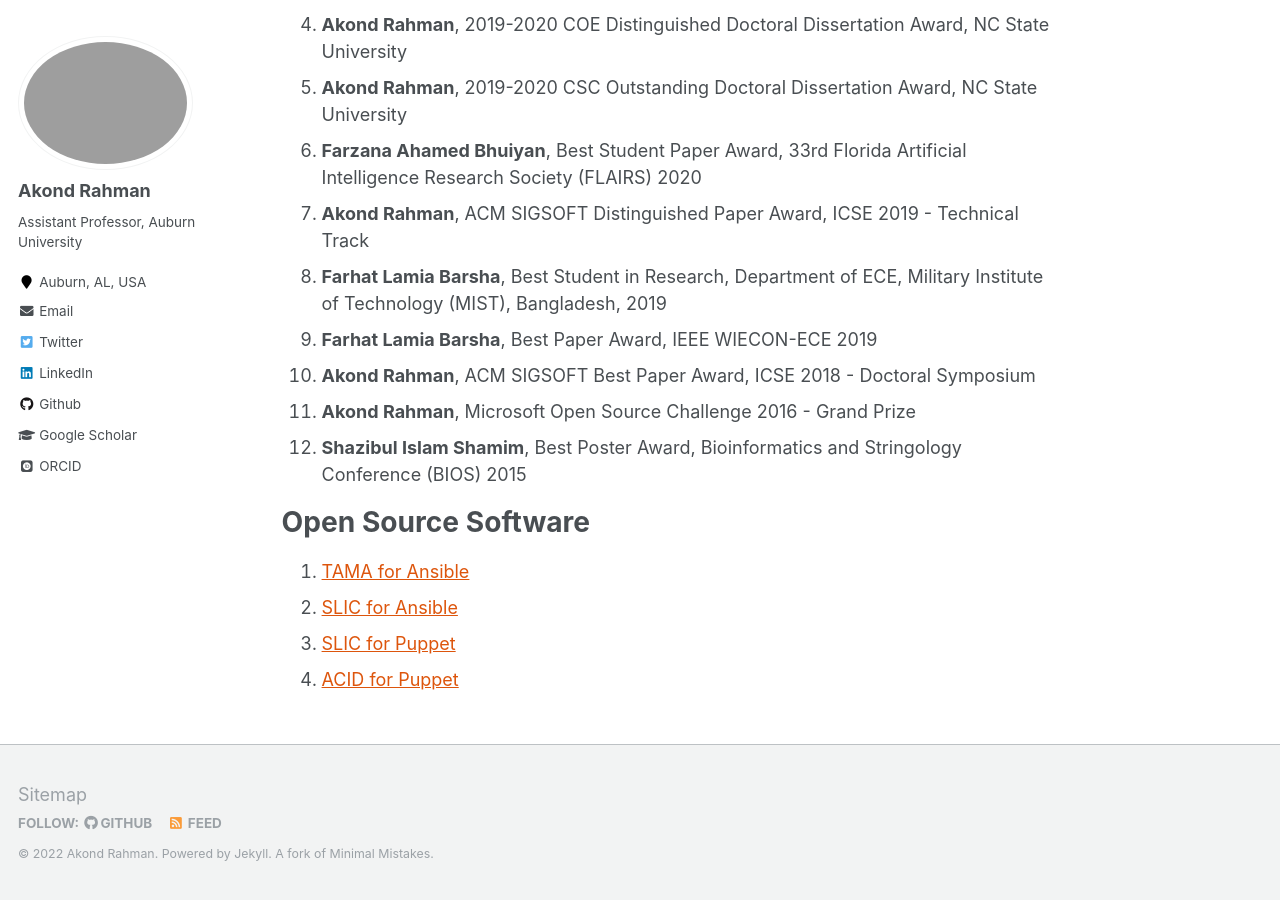
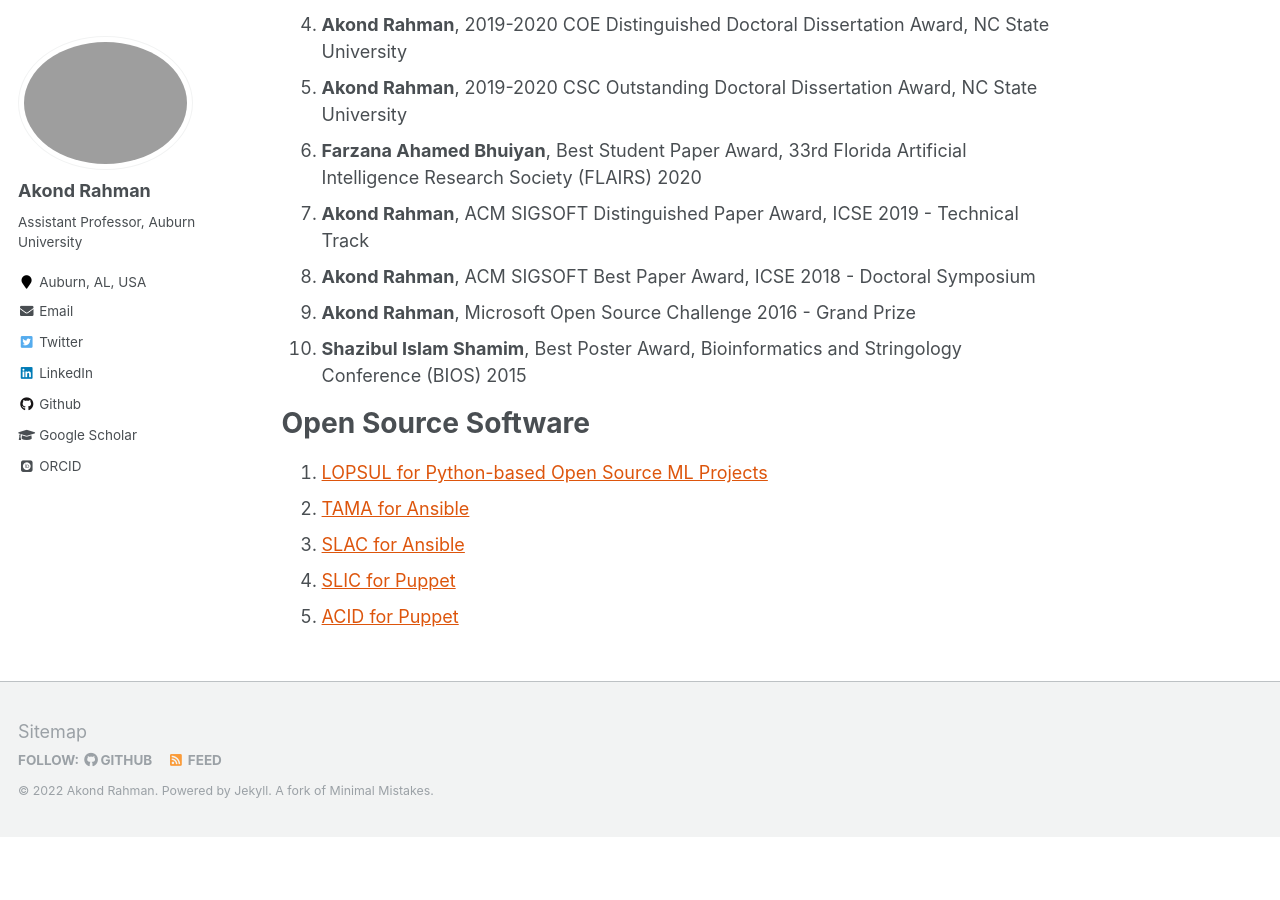
Before and after one commit to akondrahman/akondrahman.github.io, a Jekyll site: the page built from _pages/paser.md, in a window 1280 px wide and 900 px high, scrolled down 1618 px. Built offline with Jekyll 4.4.1, drawn with Linux system fonts in a browser that asks for light colours; some web fonts are replaced; after the commit the page ends 2455 px from its top, so only the background shows below that.

Commit message:
remove lamia

```diff
--- a/_pages/paser.md
+++ b/_pages/paser.md
@@ -43,15 +43,13 @@ Awarded External Grants
 Noteworthy Achievements of PASERs
 ======
 
-12. **Shazibul Islam Shamim**, Bronze Award, Student Research Competition, ESEC/FSE 2021
-11. **Akond Rahman**, Distinguished Reviewer, Mining Software Repositories (MSR) 2021
-10. **Akond Rahman**, 2019-2020 Nominee for the Council of Graduate Schools/ProQuest Distinguished Dissertation Award, NC State University
-9. **Akond Rahman**, 2019-2020 COE Distinguished Doctoral Dissertation Award, NC State University
-8. **Akond Rahman**, 2019-2020 CSC Outstanding Doctoral Dissertation Award, NC State University
-7. **Farzana Ahamed Bhuiyan**, Best Student Paper Award, 33rd Florida Artificial Intelligence Research Society (FLAIRS) 2020
-6. **Akond Rahman**, ACM SIGSOFT Distinguished Paper Award, ICSE 2019 - Technical Track
-5. **Farhat Lamia Barsha**, Best Student in Research, Department of ECE, Military Institute of Technology (MIST), Bangladesh, 2019
-4. **Farhat Lamia Barsha**, Best Paper Award, IEEE WIECON-ECE 2019
+10. **Shazibul Islam Shamim**, Bronze Award, Student Research Competition, ESEC/FSE 2021
+9. **Akond Rahman**, Distinguished Reviewer, Mining Software Repositories (MSR) 2021
+8. **Akond Rahman**, 2019-2020 Nominee for the Council of Graduate Schools/ProQuest Distinguished Dissertation Award, NC State University
+7. **Akond Rahman**, 2019-2020 COE Distinguished Doctoral Dissertation Award, NC State University
+6. **Akond Rahman**, 2019-2020 CSC Outstanding Doctoral Dissertation Award, NC State University
+5. **Farzana Ahamed Bhuiyan**, Best Student Paper Award, 33rd Florida Artificial Intelligence Research Society (FLAIRS) 2020
+4. **Akond Rahman**, ACM SIGSOFT Distinguished Paper Award, ICSE 2019 - Technical Track
 3. **Akond Rahman**, ACM SIGSOFT Best Paper Award, ICSE 2018 - Doctoral Symposium
 2. **Akond Rahman**, Microsoft Open Source Challenge 2016 - Grand Prize
 1. **Shazibul Islam Shamim**, Best Poster Award, Bioinformatics and Stringology Conference (BIOS) 2015
@@ -59,7 +57,8 @@ Noteworthy Achievements of PASERs
 
 Open Source Software
 ======
+5. [LOPSUL for Python-based Open Source ML Projects](https://github.com/paser-group/MLForensics)
 4. [TAMA for Ansible](https://hub.docker.com/r/talismanic/tama)
-3. [SLIC for Ansible](https://hub.docker.com/r/akondrahman/slic_ansible)
+3. [SLAC for Ansible](https://hub.docker.com/r/akondrahman/slic_ansible)
 2. [SLIC for Puppet](https://hub.docker.com/r/akondrahman/ruby_for_sp)
 1. [ACID for Puppet](https://hub.docker.com/r/akondrahman/acid-puppet)
```
Also changed, not shown: _pages/projects.md (+1 -1 lines).
